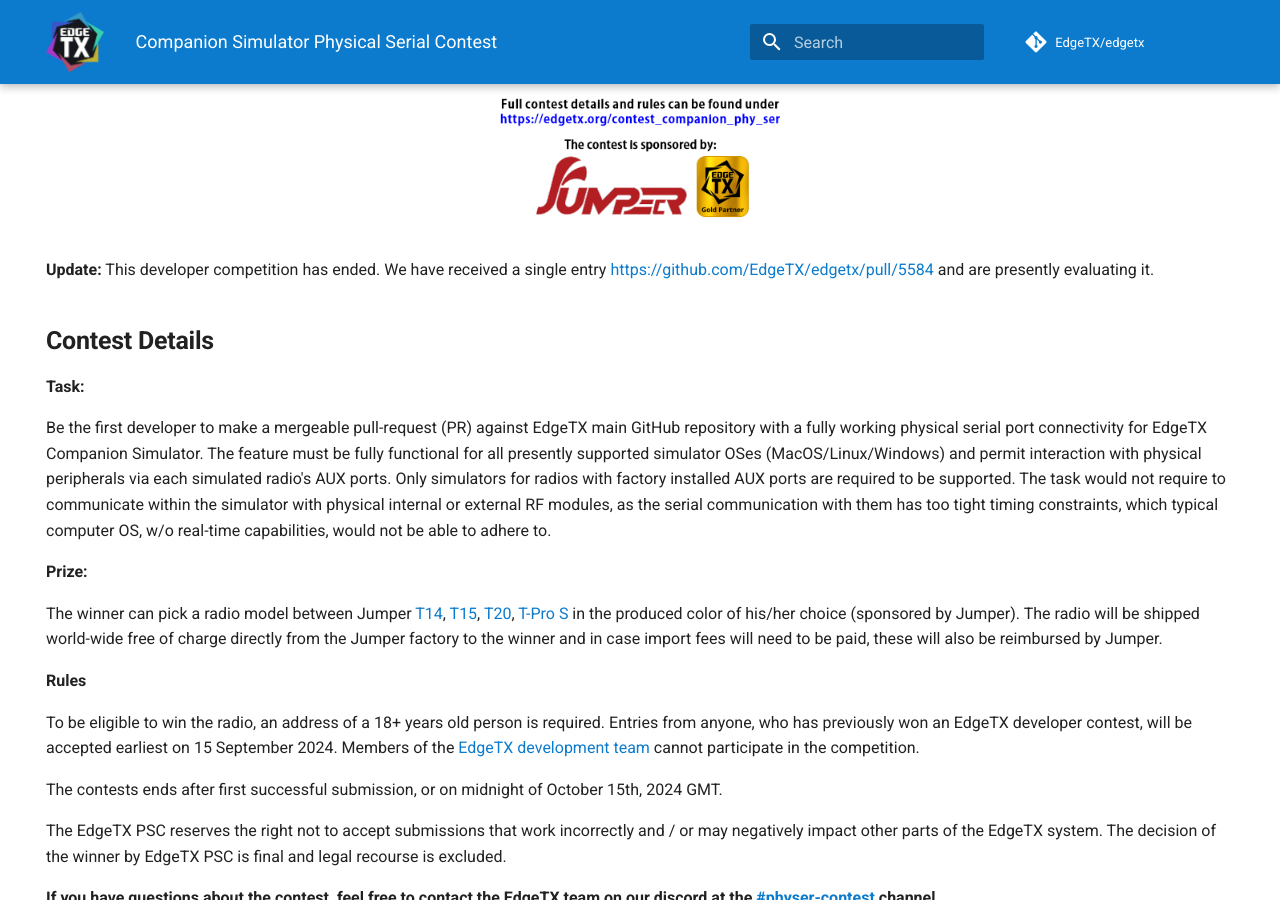
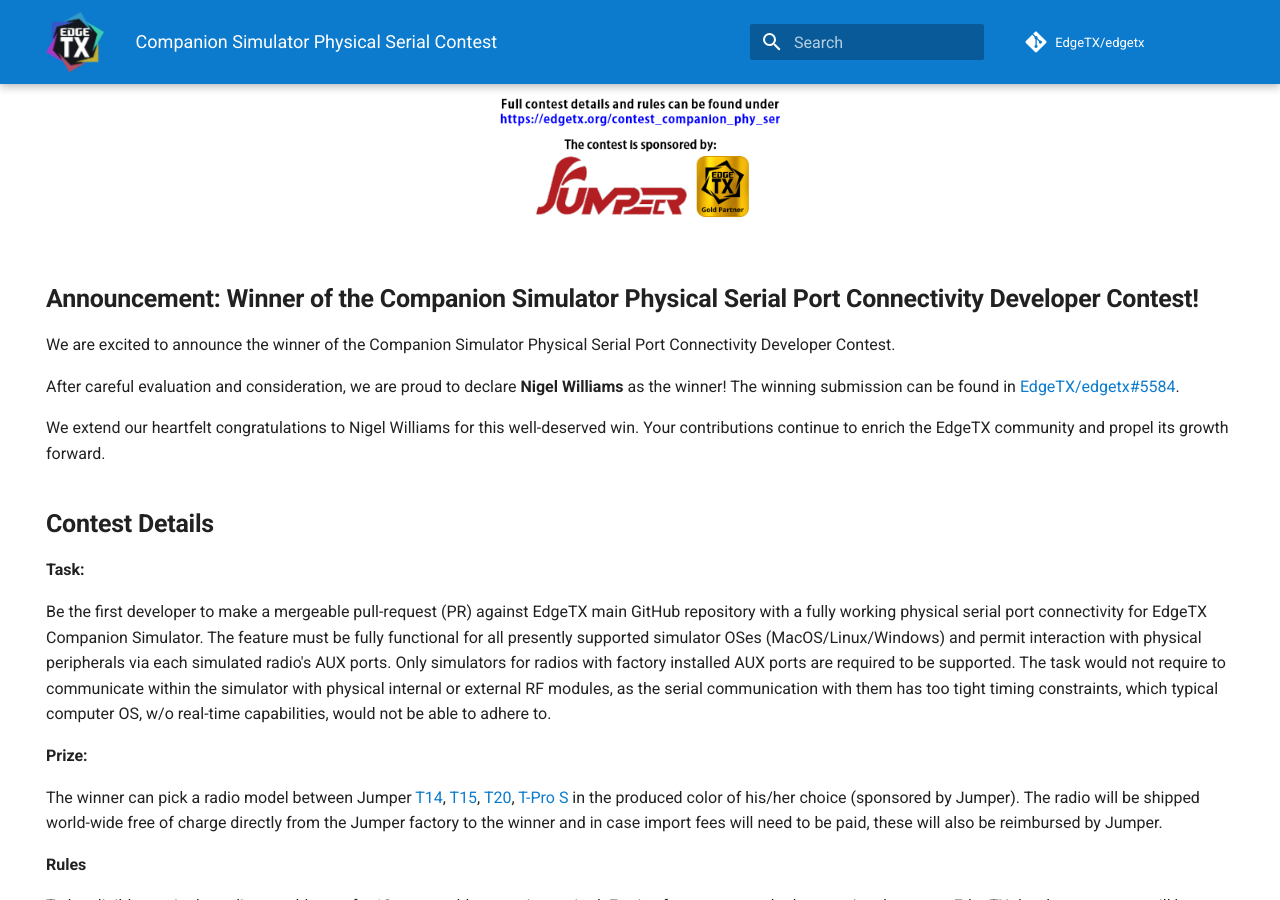
Before and after one commit to EdgeTX/edgetx.github.io, an MkDocs documentation site: the page built from docs/contest_companion_phy_ser.md, in a window 1280 px wide and 900 px high, scrolled down 772 px. Built offline with MkDocs 1.6.1 and Material for MkDocs 9.7.7, drawn with Linux system fonts in a browser that asks for light colours; comment, search, counter and statistics services are not loaded.

Commit message:
Winning submission

```diff
--- a/docs/contest_companion_phy_ser.md
+++ b/docs/contest_companion_phy_ser.md
@@ -9,8 +9,14 @@
 <a><img src="/assets/CompPhySerPoster.png?raw=true" align="center" width="497"></a>
 </P>
 
+## **Announcement: Winner of the Companion Simulator Physical Serial Port Connectivity Developer Contest!** ##
 
-<b>Update:</b> This developer competition has ended. We have received a single entry [https://github.com/EdgeTX/edgetx/pull/5584](https://github.com/EdgeTX/edgetx/pull/5584) and are presently evaluating it.
+We are excited to announce the winner of the Companion Simulator Physical Serial Port Connectivity Developer Contest.
+
+After careful evaluation and consideration, we are proud to declare **Nigel Williams** as the winner! The winning submission can be found in [EdgeTX/edgetx#5584](https://github.com/EdgeTX/edgetx/pull/5584).
+
+We extend our heartfelt congratulations to Nigel Williams for this well-deserved win. Your contributions continue to enrich the EdgeTX community and propel its growth forward.
+
 
 ## **Contest Details**
 
```
